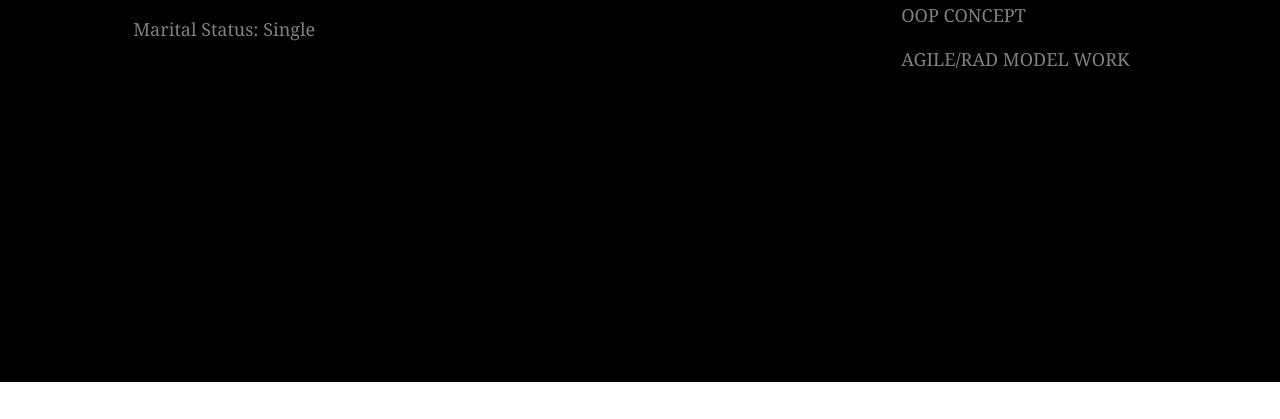
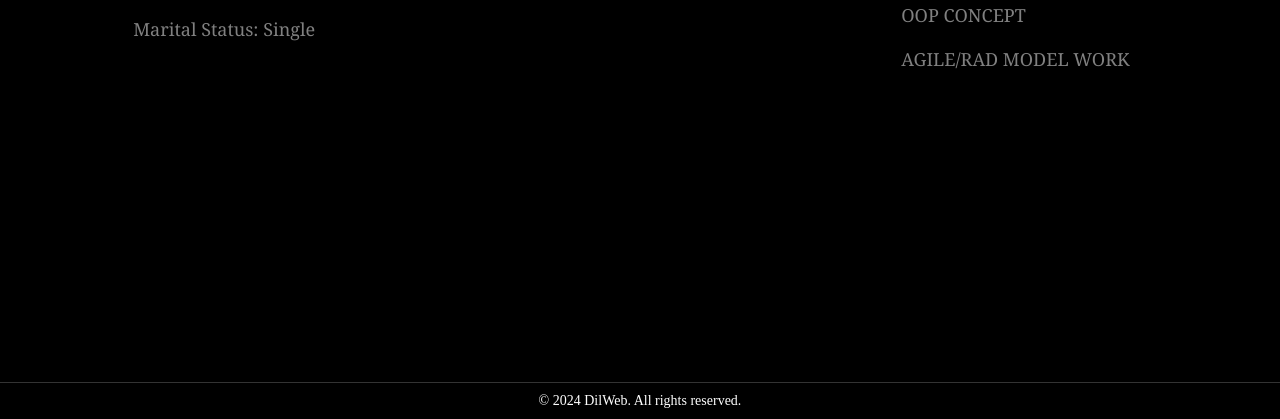
Before and after one commit to dildesilva/dilshan, a plain HTML site: page about.html in a window 1280 px wide. Shown: the part 898-1317 px from the top of the page. Before the commit the page ends 1280 px from the top, so only its background shows below. Drawn offline with nearby package versions, Linux system fonts and the light colour scheme.

Commit message:
Update about.html
footer up

```diff
--- a/about.html
+++ b/about.html
@@ -116,6 +116,11 @@
             </div>
         </div>
     </div>
+ <div class="footer-bottom">
+        <div class="container">
+            <p>&copy; 2024 DilWeb. All rights reserved.</p>
+        </div>
+    </div>
 
 </body>
 
```
